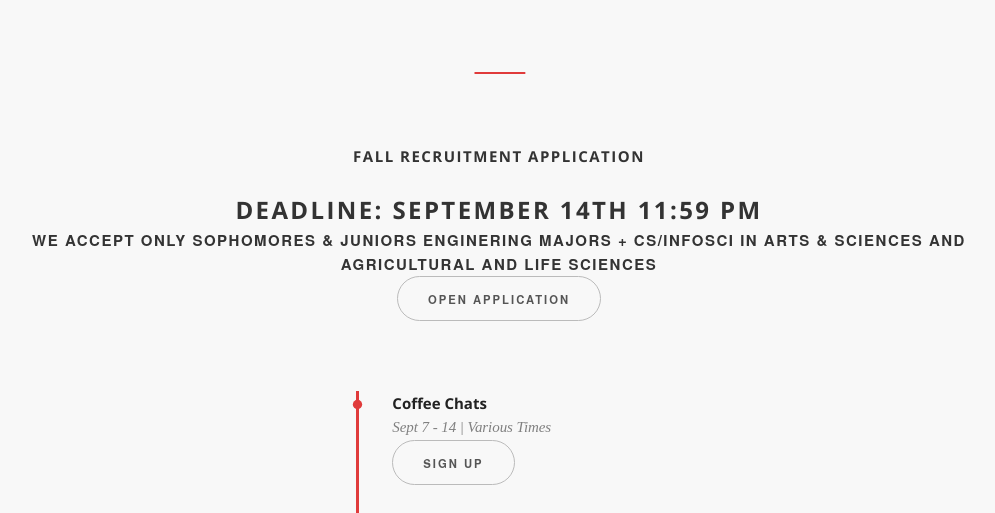
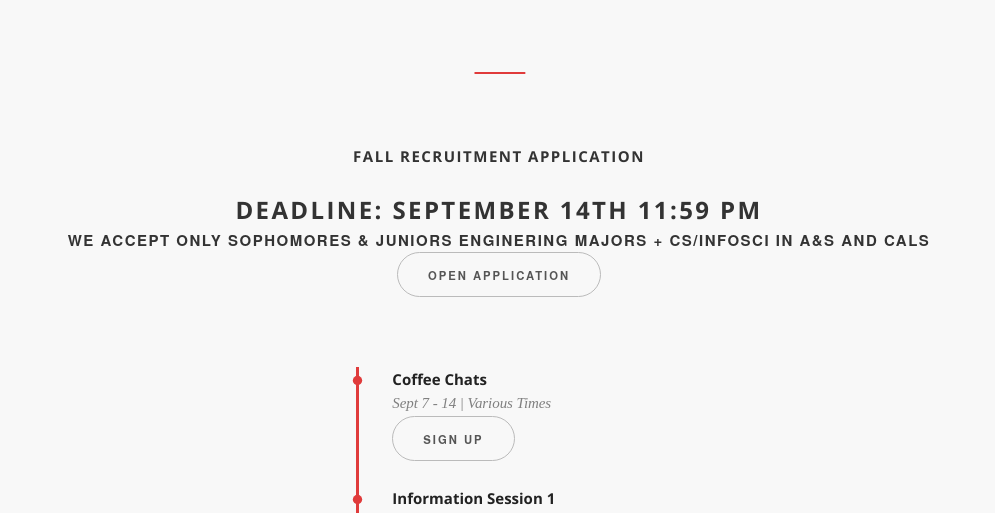
Before and after one commit to cornellWebmaster/ttFlask, a Flask app: template templates/index.html in a window 1280 px wide. Shown: the part 693-1206 px from the top of the page, without its empty margins (141-1136 px from the left). Run offline with Flask 2, Linux system fonts and the light colour scheme; the template is opened without the code that fills it, so the values that code supplies are empty; some libraries are stand-ins or nearby versions; some web fonts are replaced.

Commit message:
Update index.html

```diff
--- a/templates/index.html
+++ b/templates/index.html
@@ -146,7 +146,7 @@
                         <!-- TODO: Replace deadline date. -->
                         <h5 class="decorated-2 mb3" style="margin:0; padding-top: 24px;">DEADLINE: September 14th 11:59 PM
                         </h5>
-                        <h7 class= "decorated-2 mb3" style = "margin:0' padding-top: 24 px;">We accept only sophomores & juniors enginering majors + CS/InfoSci in Arts & Sciences and Agricultural and Life Sciences
+                        <h7 class= "decorated-2 mb3" style = "margin:0' padding-top: 40 px;">We accept only sophomores & juniors enginering majors + CS/InfoSci in A&S and CALS
                         </h7>
                         <br>
                         <p>
```
